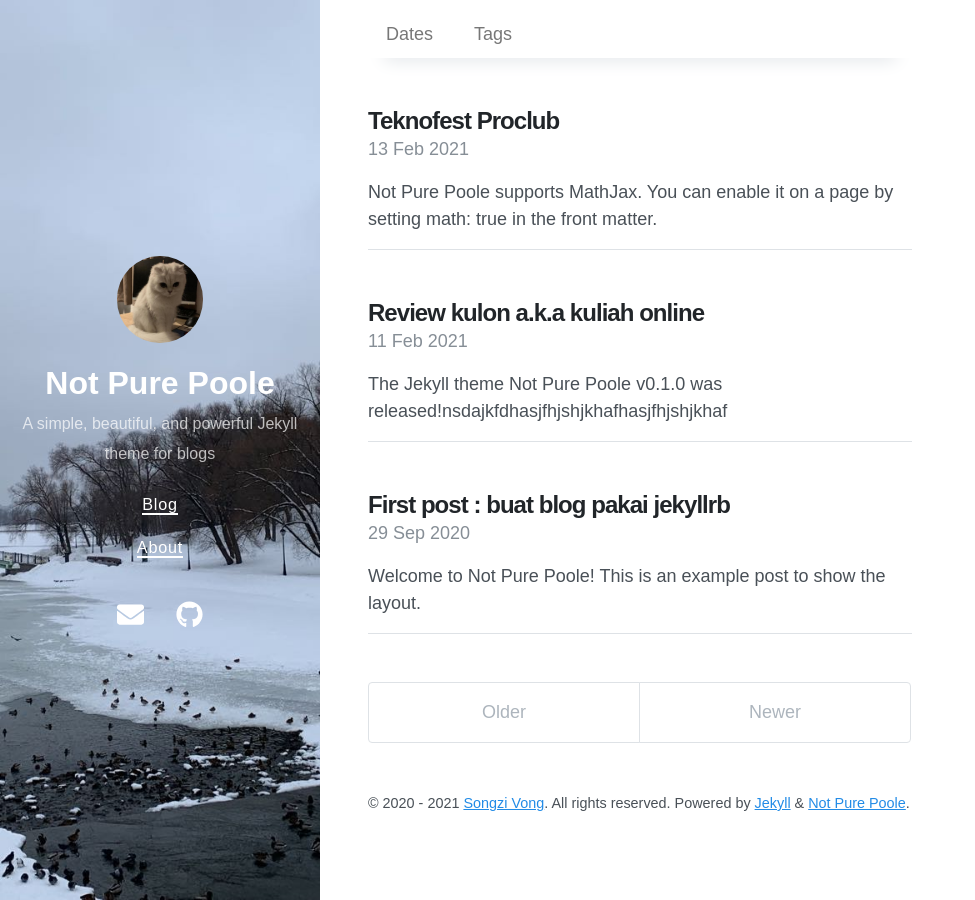
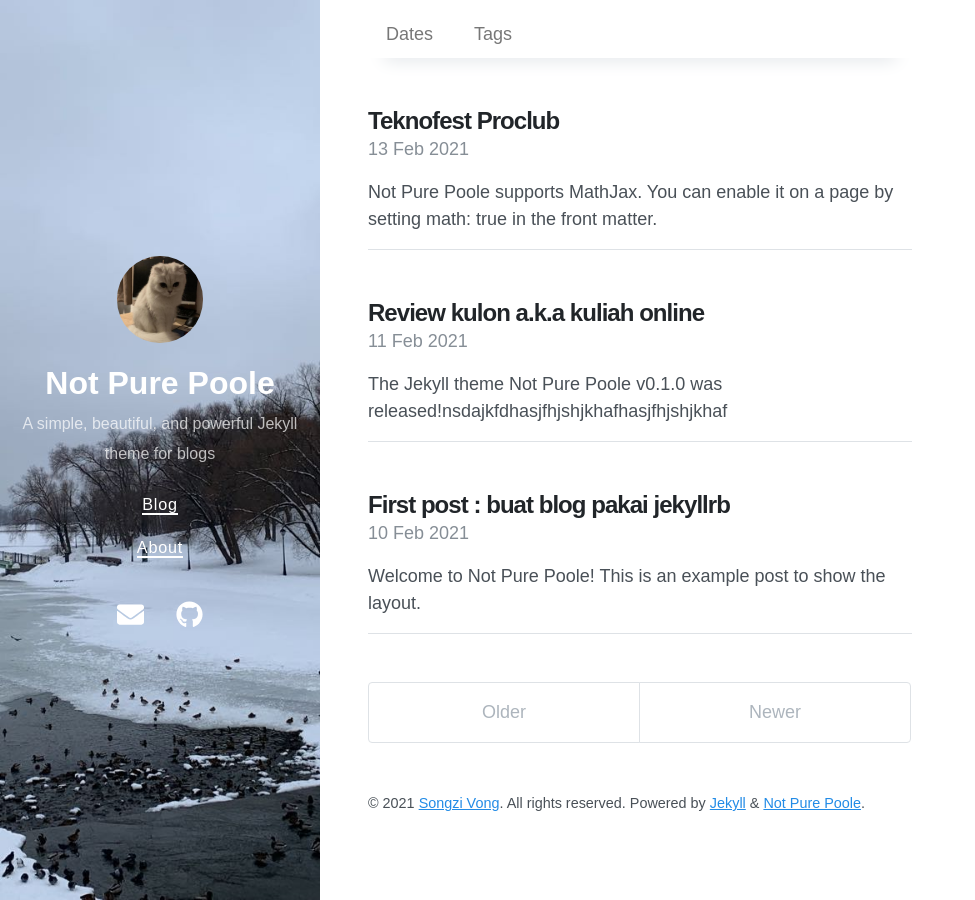
Before and after one commit to stackbit-projects/farisproclub-29731, a Jekyll site: the page built from index.html, in a window 1280 px wide. Shown: the whole page, without its empty margins (0-975 px from the left). Built offline with Jekyll 4.4.1, drawn with Linux system fonts in a browser that asks for light colours; nearby versions of some CDN libraries; the list of posts is cut into pages by our own code.

Commit message:
2020-09-29-welcome-to-not-pure-poole.md: updated date

```diff
--- a/_posts/2020-09-29-welcome-to-not-pure-poole.md
+++ b/_posts/2020-09-29-welcome-to-not-pure-poole.md
@@ -1,7 +1,7 @@
 ---
 layout: post
 title: 'First post :  buat blog pakai jekyllrb'
-date: '2020-09-29 23:18 +0800'
+date: '2021-02-10T21:49'
 last_modified_at: '2020-10-01 01:08:25 +0800'
 tags:
   - jekyll theme
```
